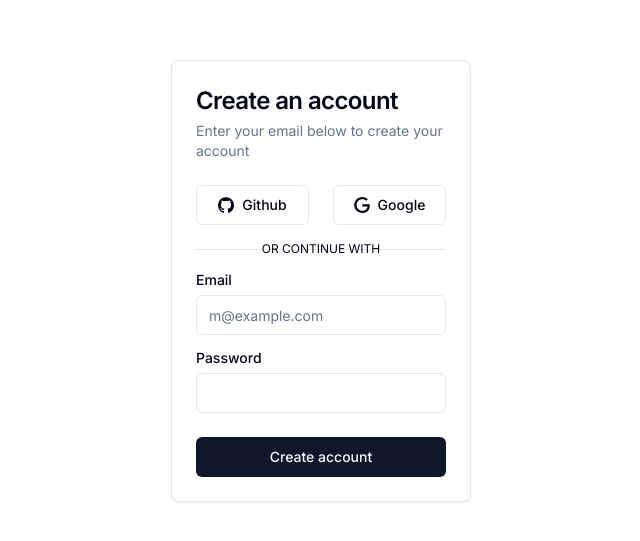
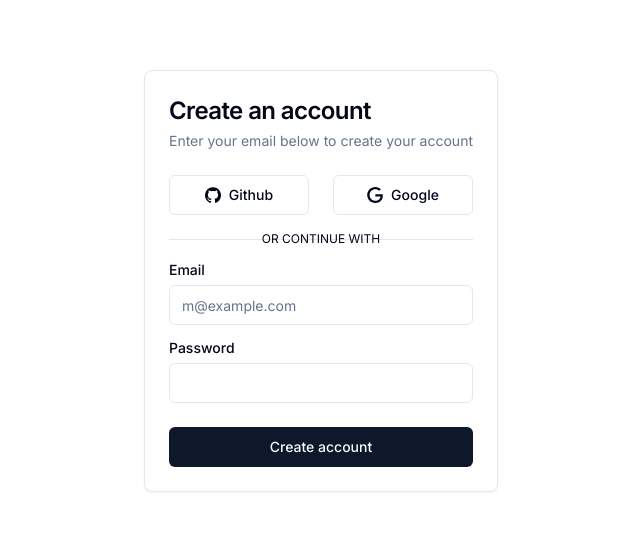
Before and after one commit to choiruladamm/explore-ui, a Next.js app: page / in a window 1280 px wide. Shown: the part 119-660 px from the top of the page, without its empty margins (319-959 px from the left). Built offline with nearby package versions, Linux system fonts and the light colour scheme.

Commit message:
style: reedit register

```diff
--- a/components/Register.tsx
+++ b/components/Register.tsx
@@ -17,7 +17,7 @@ import { Label } from "./ui/label";
 
 export default function Register() {
   return (
-    <Card className="w-[300px]">
+    <Card className="max-w-xl">
       <CardHeader className="space-y-1">
         <CardTitle className="text-2xl">Create an account</CardTitle>
         <CardDescription>
```
